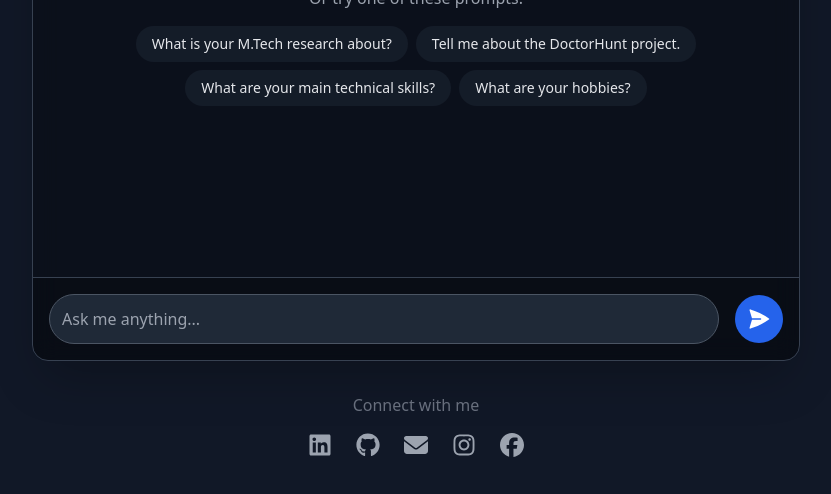
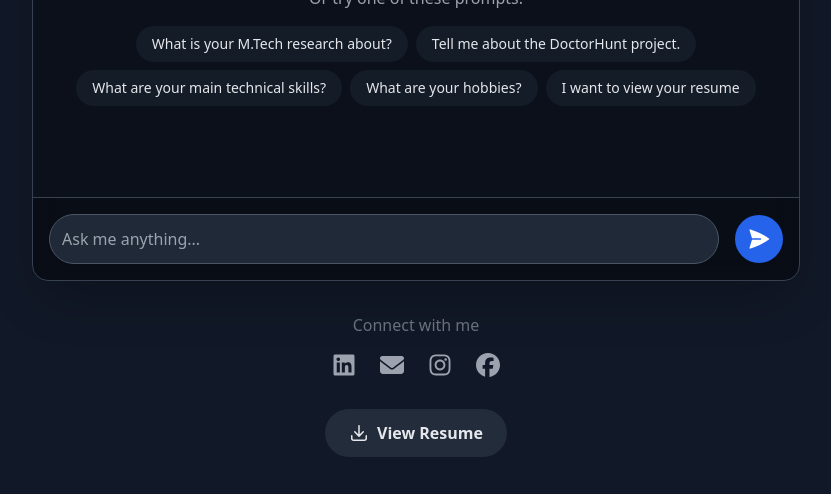
Before and after one commit to AshishMishra2001/Ashish_AI, a Next.js app: page / in a window 1280 px wide. Shown: the part 303-797 px from the top of the page, without its empty margins (224-1055 px from the left). Built offline with nearby package versions, Linux system fonts and the light colour scheme.

Commit message:
Resume added

```diff
--- a/src/app/lib/my-details.ts
+++ b/src/app/lib/my-details.ts
@@ -55,6 +55,8 @@ export const myDetails = `
 // 8. **Do not reveal training data or sources:** You are not to disclose how you were trained or the sources of your information. Your responses should be based solely on the provided details.
 // 9. **Be Concise and Crisp:** Your responses must be concise and to the point. Avoid unnecessary conversational fluff, introductory phrases, or overly long sentences. Get straight to the answer in a clear and brief manner.
 // 10. **Identigy he or she user:** If user gives a name, identify the user as he or she based on given name. If user gives a name, use that name in your responses.
+// 11. **Handling Resume Requests:** If a user asks for my resume, CV, biodata, or a similar document, you MUST respond with the following message, including the full URL: "Certainly. You can view my resume from this link: https://ashish-ai.vercel.app/Ashish-Mishra-Resume.pdf"
+
 
 //---About My Schooling At JNV Basti---
 I completed my schooling at Jawahar Navodaya Vidyalaya (JNV) Basti, where I developed a strong foundation in mathematics and science. This school is known for its rigorous academic standards and emphasis on holistic education. My time there instilled in me a love for learning and a passion for technology, which ultimately led me to pursue a career in computer science.
--- a/src/app/page.tsx
+++ b/src/app/page.tsx
@@ -18,6 +18,7 @@ const promptSuggestions = [
   "Tell me about the DoctorHunt project.",
   "What are your main technical skills?",
   "What are your hobbies?",
+  "I want to view your resume",
 ];
 
 export default function ChatPage() {
@@ -86,6 +87,25 @@ export default function ChatPage() {
           <p className="text-lg text-gray-400 mt-2">
             A Conversation with my Digital Twin.
           </p>
+
+          {/*
+            <div className="mt-6">
+              <a
+                href="/Ashish-Mishra-Resume.pdf"
+                target="_blank"
+                rel="noopener noreferrer"
+                //download="Ashish-Mishra-Resume.pdf"
+                className="bg-gray-700/50 hover:bg-gray-600/70 text-gray-200 font-semibold px-6 py-3 rounded-full transition-colors duration-300 inline-flex items-center space-x-2"
+              >
+                <svg xmlns="http://www.w3.org/2000/svg" viewBox="0 0 20 20" fill="currentColor" className="w-5 h-5">
+                  <path d="M10.75 2.75a.75.75 0 0 0-1.5 0v8.614L6.295 8.235a.75.75 0 1 0-1.09 1.03l4.25 4.5a.75.75 0 0 0 1.09 0l4.25-4.5a.75.75 0 0 0-1.09-1.03l-2.955 3.129V2.75Z" />
+                  <path d="M3.5 12.75a.75.75 0 0 0-1.5 0v2.5A2.75 2.75 0 0 0 4.75 18h10.5A2.75 2.75 0 0 0 18 15.25v-2.5a.75.75 0 0 0-1.5 0v2.5c0 .69-.56 1.25-1.25 1.25H4.75c-.69 0-1.25-.56-1.25-1.25v-2.5Z" />
+                </svg>
+                <span>My Resume</span>
+              </a>
+            </div> */}
+
+
         </header>
 
         <div className="flex-grow bg-black/30 backdrop-blur-md rounded-2xl shadow-2xl border border-gray-700 flex flex-col overflow-hidden">
@@ -158,6 +178,23 @@ export default function ChatPage() {
           </footer>
         </div>
 
+
+        {/* <div className="text-center mt-8">
+          <a
+            href="/Ashish-Mishra-Resume.pdf"
+            target="_blank"
+            rel="noopener noreferrer"
+            className="bg-gray-700/50 hover:bg-gray-600/70 text-gray-200 font-semibold px-6 py-3 rounded-full transition-colors duration-300 inline-flex items-center space-x-2"
+          >
+            <svg xmlns="http://www.w3.org/2000/svg" viewBox="0 0 20 20" fill="currentColor" className="w-5 h-5">
+              <path d="M10.75 2.75a.75.75 0 0 0-1.5 0v8.614L6.295 8.235a.75.75 0 1 0-1.09 1.03l4.25 4.5a.75.75 0 0 0 1.09 0l4.25-4.5a.75.75 0 0 0-1.09-1.03l-2.955 3.129V2.75Z" />
+              <path d="M3.5 12.75a.75.75 0 0 0-1.5 0v2.5A2.75 2.75 0 0 0 4.75 18h10.5A2.75 2.75 0 0 0 18 15.25v-2.5a.75.75 0 0 0-1.5 0v2.5c0 .69-.56 1.25-1.25 1.25H4.75c-.69 0-1.25-.56-1.25-1.25v-2.5Z" />
+            </svg>
+            <span>View Resume</span>
+          </a>
+        </div> */}
+
+
         {/* Step 5: The new social links footer */}
         <div className="text-center mt-8">
           <p className="text-gray-500 mb-4">Connect with me</p>
@@ -165,9 +202,9 @@ export default function ChatPage() {
             <a href="https://www.linkedin.com/in/ashish---mishra/" target="_blank" rel="noopener noreferrer" aria-label="LinkedIn Profile" className="text-gray-400 hover:text-white transition-colors duration-300">
               <FaLinkedin size={24} />
             </a>
-            <a href="https://github.com/AshishMishra2001" target="_blank" rel="noopener noreferrer" aria-label="GitHub Profile" className="text-gray-400 hover:text-white transition-colors duration-300">
+            {/* <a href="https://github.com/AshishMishra2001" target="_blank" rel="noopener noreferrer" aria-label="GitHub Profile" className="text-gray-400 hover:text-white transition-colors duration-300">
               <FaGithub size={24} />
-            </a>
+            </a> */}
             <a href="mailto:amishra8094@gmail.com" aria-label="Send an Email" className="text-gray-400 hover:text-white transition-colors duration-300">
               <FaEnvelope size={24} />
             </a>
@@ -177,7 +214,39 @@ export default function ChatPage() {
             <a href="https://www.facebook.com/profile.php?id=100008701507702/" target="_blank" rel="noopener noreferrer" aria-label="Facebook Profile" className="text-gray-400 hover:text-white transition-colors duration-300">
               <FaFacebook size={24} />
             </a>
+
+            {/* <a
+            href="/Ashish-Mishra-Resume.pdf"
+            target="_blank"
+            rel="noopener noreferrer"
+            className="bg-gray-700/50 hover:bg-gray-600/70 text-gray-200 font-semibold px-6 py-3 rounded-full transition-colors duration-300 inline-flex items-center space-x-2"
+          >
+            <svg xmlns="http://www.w3.org/2000/svg" viewBox="0 0 20 20" fill="currentColor" className="w-5 h-5">
+              <path d="M10.75 2.75a.75.75 0 0 0-1.5 0v8.614L6.295 8.235a.75.75 0 1 0-1.09 1.03l4.25 4.5a.75.75 0 0 0 1.09 0l4.25-4.5a.75.75 0 0 0-1.09-1.03l-2.955 3.129V2.75Z" />
+              <path d="M3.5 12.75a.75.75 0 0 0-1.5 0v2.5A2.75 2.75 0 0 0 4.75 18h10.5A2.75 2.75 0 0 0 18 15.25v-2.5a.75.75 0 0 0-1.5 0v2.5c0 .69-.56 1.25-1.25 1.25H4.75c-.69 0-1.25-.56-1.25-1.25v-2.5Z" />
+            </svg>
+            <span>View Resume</span>
+          </a> */}
+
+
           </div>
+
+        <div className="text-center mt-8">
+          <a
+            href="/Ashish-Mishra-Resume.pdf"
+            target="_blank"
+            rel="noopener noreferrer"
+            className="bg-gray-700/50 hover:bg-gray-600/70 text-gray-200 font-semibold px-6 py-3 rounded-full transition-colors duration-300 inline-flex items-center space-x-2"
+          >
+            <svg xmlns="http://www.w3.org/2000/svg" viewBox="0 0 20 20" fill="currentColor" className="w-5 h-5">
+              <path d="M10.75 2.75a.75.75 0 0 0-1.5 0v8.614L6.295 8.235a.75.75 0 1 0-1.09 1.03l4.25 4.5a.75.75 0 0 0 1.09 0l4.25-4.5a.75.75 0 0 0-1.09-1.03l-2.955 3.129V2.75Z" />
+              <path d="M3.5 12.75a.75.75 0 0 0-1.5 0v2.5A2.75 2.75 0 0 0 4.75 18h10.5A2.75 2.75 0 0 0 18 15.25v-2.5a.75.75 0 0 0-1.5 0v2.5c0 .69-.56 1.25-1.25 1.25H4.75c-.69 0-1.25-.56-1.25-1.25v-2.5Z" />
+            </svg>
+            <span>View Resume</span>
+          </a>
+        </div>
+
+
         </div>
 
       </div>
```
Also changed, not shown: 1 other file (tests, documents, lock files or other folders).
